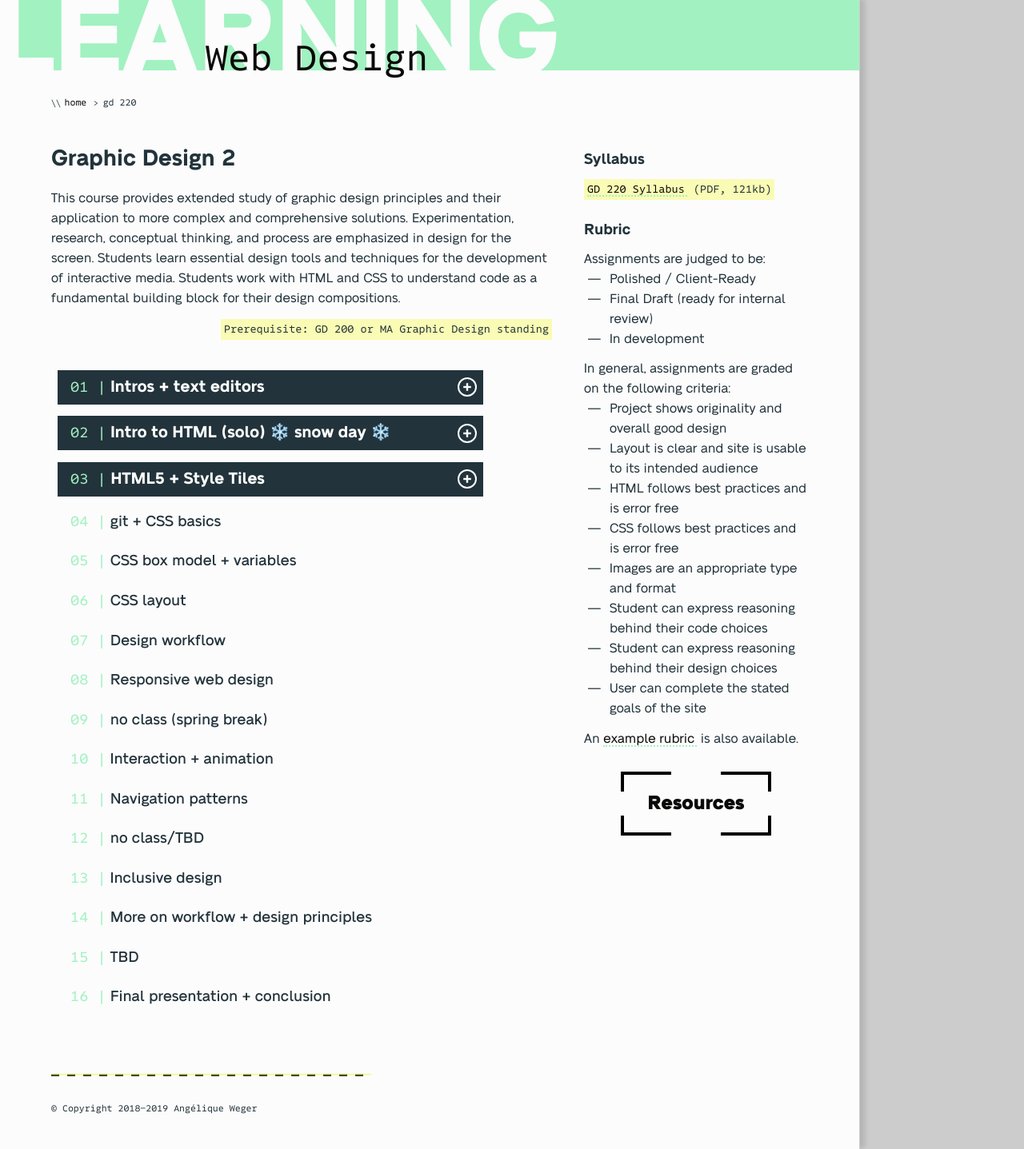
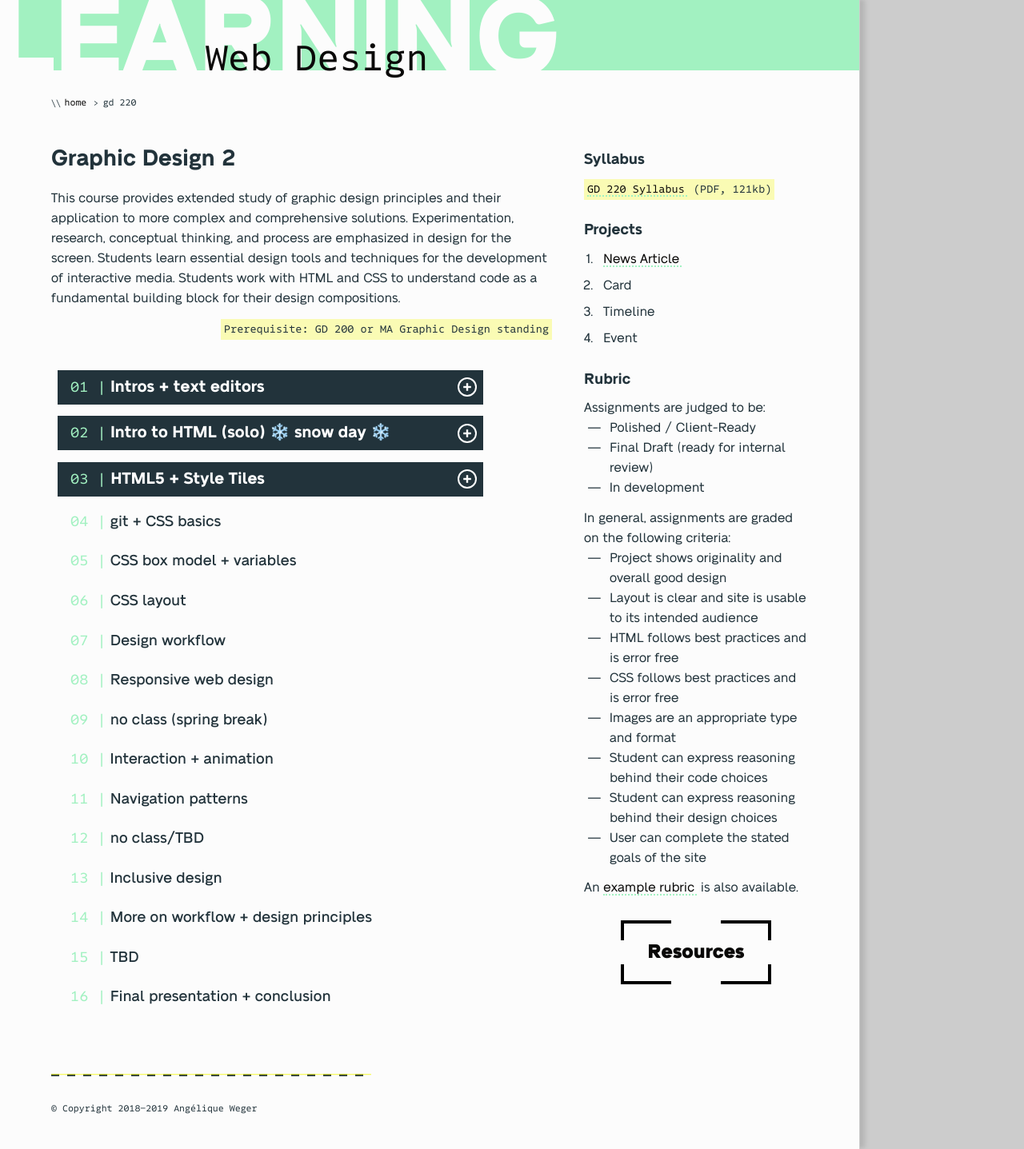
Before and after one commit to mica-web/mica-web.github.io, a Jekyll site: the page built from gd-220/index.md, in a window 1280 px wide. Shown: the whole page at 80% size. Built offline with Jekyll 4.4.1, drawn with Linux system fonts in a browser that asks for light colours; some web fonts are replaced.

Commit message:
Add project links to sidebar of course page

```diff
--- /dev/null
+++ b/_includes/gd-220/projects.md
@@ -0,0 +1,7 @@
+Projects
+--------
+
+1. [News Article]({{ site.baseurl }}{% link gd-220/proj1.md %})
+1. Card
+1. Timeline
+1. Event
--- a/gd-220/index.md
+++ b/gd-220/index.md
@@ -27,6 +27,8 @@ Syllabus
 [GD 220 Syllabus](files/Syllabus_GraphicDesign2.pdf){:target="_blank"} (PDF, 121kb)
 </span>
 
+{% include gd-220/projects.md %}
+
 {% include gd-220/rubric.md %}
 
 {: .button-wrapper }
```
